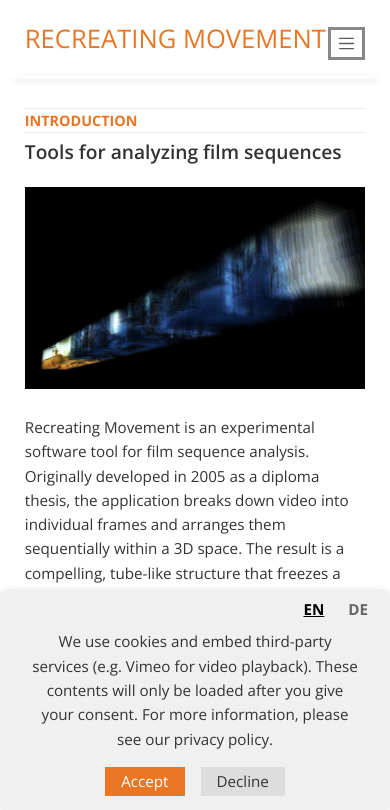
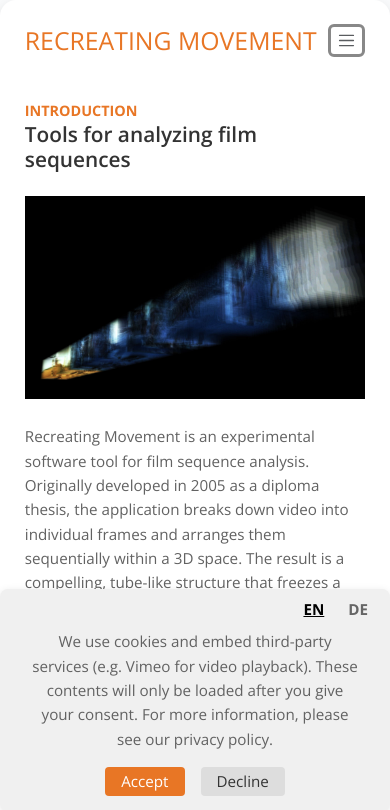
Before and after one commit to mattorwer/recreating-movement, a plain HTML site: page index.html in a window 390 px wide. Shown: the top 810 px of the page. Drawn offline with nearby package versions, Linux system fonts and the light colour scheme.

Commit message:
update_07_aug

```diff
--- a/index.html
+++ b/index.html
@@ -31,9 +31,9 @@
 </head>
 
 <body data-bs-spy="scroll" data-bs-target="#mainNavbar" data-bs-offset="150" tabindex="0">
-    <div class="main-wrapper">
+    <div class="main-wrapper rounded-4">
         <!-- Sticky Navbar -->
-        <nav id="mainNavbar" class="navbar navbar-expand-lg navbar-light bg-white sticky-top">
+        <nav id="mainNavbar" class="navbar navbar-expand-lg navbar-light bg-white sticky-top rounded-4">
             <div class="container hip-header flex-column">
                 <!-- Titel oben + Toggle-Button rechts -->
                 <div class="d-flex justify-content-between align-items-center w-100">
@@ -149,6 +149,33 @@
                 <div class="content-100">
                     <a href="img/recreating-movement-transparency-2.jpg" data-glightbox><img alt="Changing the transparency of the single frames gives an insight view into the sequential frame complex in Recreating Movement, showing internal film frame structure" class="img-fluid custom-image" loading="lazy" src="img/recreating-movement-transparency-2.jpg"></a>
                 </div>
+
+                <!-- Thumbnails -->
+<!-- <div class="container-fluid px-0">
+  <div class="row g-3">
+    <div class="col-6 col-md-3 col-lg-2">
+      <a href="img/recreating-movement-transparency-2.jpg" data-glightbox="transparency-gallery">
+        <img src="img/bild_01_thumb.jpg" class="img-fluid thumbnail-border" alt="Thumb 1">
+      </a>
+    </div>
+    <div class="col-6 col-md-3 col-lg-2">
+      <a href="img/recreating-movement-transparency-2.jpg" data-glightbox="transparency-gallery">
+        <img src="img/bild_02_thumb.jpg" class="img-fluid thumbnail-border" alt="Thumb 2">
+      </a>
+    </div>
+    <div class="col-6 col-md-3 col-lg-2">
+      <a href="img/recreating-movement-transparency-2.jpg" data-glightbox="transparency-gallery">
+        <img src="img/bild_03_thumb.jpg" class="img-fluid thumbnail-border" alt="Thumb 3">
+      </a>
+    </div>
+    <div class="col-6 col-md-3 col-lg-2">
+      <a href="img/recreating-movement-transparency-2.jpg" data-glightbox="transparency-gallery">
+        <img src="img/bild_04_thumb.jpg" class="img-fluid thumbnail-border" alt="Thumb 4">
+      </a>
+    </div>
+  </div>
+</div> -->
+
                 <!-- Vimeo video section -->
                 <div class="content-80">
                     <div class="ratio ratio-16x9">
@@ -177,6 +204,7 @@
                 <div class="content-80">
                     <a href="img/recreating-movement-color-range-shadows_1.jpg" data-glightbox><img alt="Visualization of shadow color range extracted from a film sequence in Recreating Movement" class="img-fluid custom-image" loading="lazy" src="img/recreating-movement-color-range-shadows_1.jpg"></a>
                 </div>
+
                 <!-- Vimeo video section -->
                 <div class="content-80">
                     <div class="ratio ratio-16x9">
--- a/style.css
+++ b/style.css
@@ -130,11 +130,13 @@ body {
     overflow: hidden;
     text-overflow: ellipsis;
     /* (MIN, PREFERRED, MAX); */
-    font-size: clamp(1.6rem, 5vw, 2.8rem);
+    font-size: clamp(1.55rem, 5.2vw, 3.2rem);
     margin-bottom: 0.5rem;
     font-weight: 400;
 
 }
+
+
 
 /*abstand logo to nav*/
 .justify-content-between {
@@ -179,13 +181,15 @@ section {
 /*Schatten unter Sticky Header */
 #mainNavbar.sticky-top::after {
     content: "";
-    position: absolute;
+     border-top: 2px solid #f3ece8;
+/*    position: absolute;
     left: 0;
     right: 0;
     bottom: 0;
     height: 4px;
     box-shadow: 0 2px 6px 0 rgba(0, 0, 0, 0.1);
-    pointer-events: none;
+    box-shadow: 0 3px 5px 0 rgba(0, 0, 0, 0.15);
+    pointer-events: none;*/
 }
 
 
@@ -197,26 +201,6 @@ section {
     padding-top: 1.8rem;
 }
 
-
-@media (max-width: 768px) {
-    .main-wrapper {
-        margin-top: 0;
-    }
-
-    .container.hip-header {
-        /*PRIORITY!!!!!!!!!!!!!!*/
-        margin-top: 1rem;
-        margin-bottom: 1rem;
-
-    }
-
-    body {
-
-        margin-left: 0;
-        margin-right: 0;
-
-    }
-}
 
 
 
@@ -232,6 +216,7 @@ section {
 
 
 .nav-link {
+    font-size:1rem;
     color: #939393;
     font-weight: 600;
     transition: color .2s;
@@ -258,13 +243,14 @@ section {
 
 /* //////////////////TYPE*/
 h3 {
-    font-size: clamp(0.9rem, 1.4vw, 1.1rem);
+    font-size: clamp(0.9rem, 1.8vw, 1.1rem);
     font-weight: 700;
-    border-bottom: 1.5px solid #f3ece8;
+/*    border-bottom: 1.5px solid #f3ece8;
     border-top: 1.5px solid #f3ece8;
     padding-top: .2rem;
     padding-bottom: .2rem;
-    margin-bottom: .4rem;
+    margin-bottom: .4rem;*/
+    margin-bottom: .2rem;
     color: var(--accent-orange);
     text-transform: uppercase;
 
@@ -273,7 +259,7 @@ h3 {
 
 
 h2 {
-    font-size: clamp(1.2rem, 2.5vw, 1.6rem);
+    font-size: clamp(1.3rem, 2.8vw, 1.8rem);
     font-weight: 600;
     margin-bottom: 1.5rem;
     line-height: 1.2;
@@ -297,8 +283,8 @@ h2 {
 
 
 p {
-    font-size: clamp(0.95rem, 2vw, 1.1rem);
-    color: #333333;
+    font-size: clamp(0.95rem, 2vw, 1.2rem);
+    color: #626262;
     margin-bottom: 3rem;
     /*3rem= mb-5-48px*/
     line-height: 1.6;
@@ -327,6 +313,21 @@ a:focus-visible {
 
 
 
+/* //////////////////THUMBNAILS */
+
+.thumbnail-border {
+  border: 2px solid #ccc;            /* hellgrau */
+  border-radius: 4px;
+  transition: border-color 0.2s ease;
+}
+
+.thumbnail-border:hover {
+  border-color: #999;                /* dunkleres Grau bei Hover */
+}
+
+
+
+
 
 
 /* //////////////////CONTAINER */
@@ -348,6 +349,8 @@ img.img-fluid {
 .custom-image:hover {
     /*transform: scale(1.01);*/
 }
+
+
 
 
 
@@ -396,11 +399,46 @@ img.img-fluid {
 }
 
 
+/* //change to mobile menue */
+@media (max-width: 991.98px) {
+      /*change vert. distance to logo*/
+  #navbarContent {
+    margin-top: 1rem;
+  }
+
+  /*center h1 with menue*/
+h1.title {
+    margin-bottom: 0;
+}
+}
+
+
+
+@media (max-width: 768px) {
+    .main-wrapper {
+        margin-top: 0;
+    }
+
+    .container.hip-header {
+        /*PRIORITY!!!!!!!!!!!!!!*/
+        margin-top: 1rem;
+        margin-bottom: 1rem;
+
+    }
+
+    body {
+
+        margin-left: 0;
+        margin-right: 0;
+
+    }
+}
+
 /* //////////////////MOBILE MENUE TOGGLER */
 .navbar-toggler {
     /* hält Toggle immer ganz rechts */
     margin-left: auto;
-    border-radius: 0;
+    /*border-radius: 0;*/
     font-size: 0.8rem;
     /* Skalierung des Icon-Elements */
     border: 3px solid #888;
@@ -466,6 +504,7 @@ footer {
 .cookie-buttons button {
     padding: 0.2rem 1rem;
     border: none;
+     border-radius: 4px;
     cursor: pointer;
 }
 
```
Also changed, not shown: img/bild_01_thumb.jpg (added), img/bild_02_thumb.jpg (added), img/bild_03_thumb.jpg (added), img/bild_04_thumb.jpg (added), img/recreating-movement-color-range-lights_1.jpg (added), img/recreating-movement-color-range-lights_1_thumb.jpg (added), img/recreating-movement-color-range-lights_2.jpg (added), img/recreating-movement-color-range-lights_2_thumb.jpg (added), img/recreating-movement-color-range-lights_3.jpg (added), img/recreating-movement-color-range-lights_3_thumb.jpg (added).
